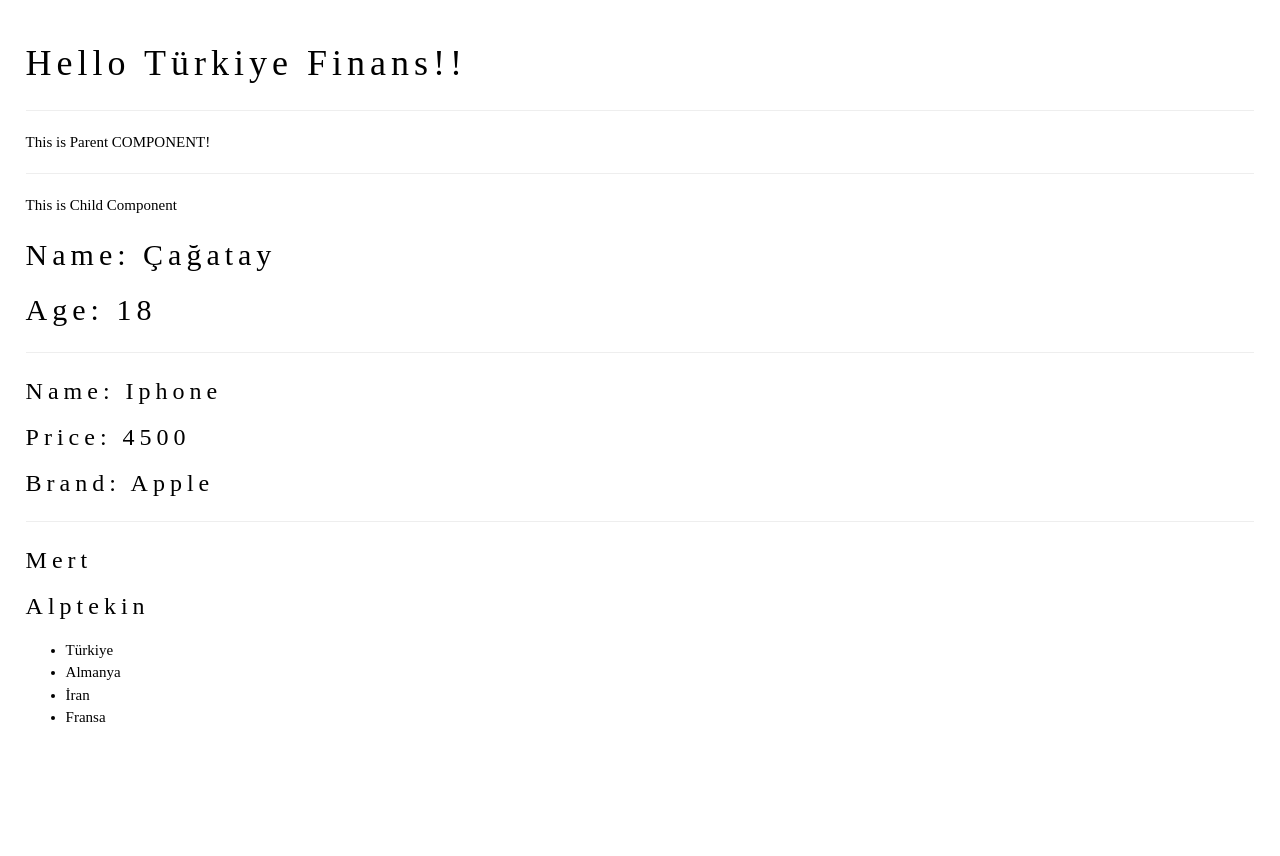
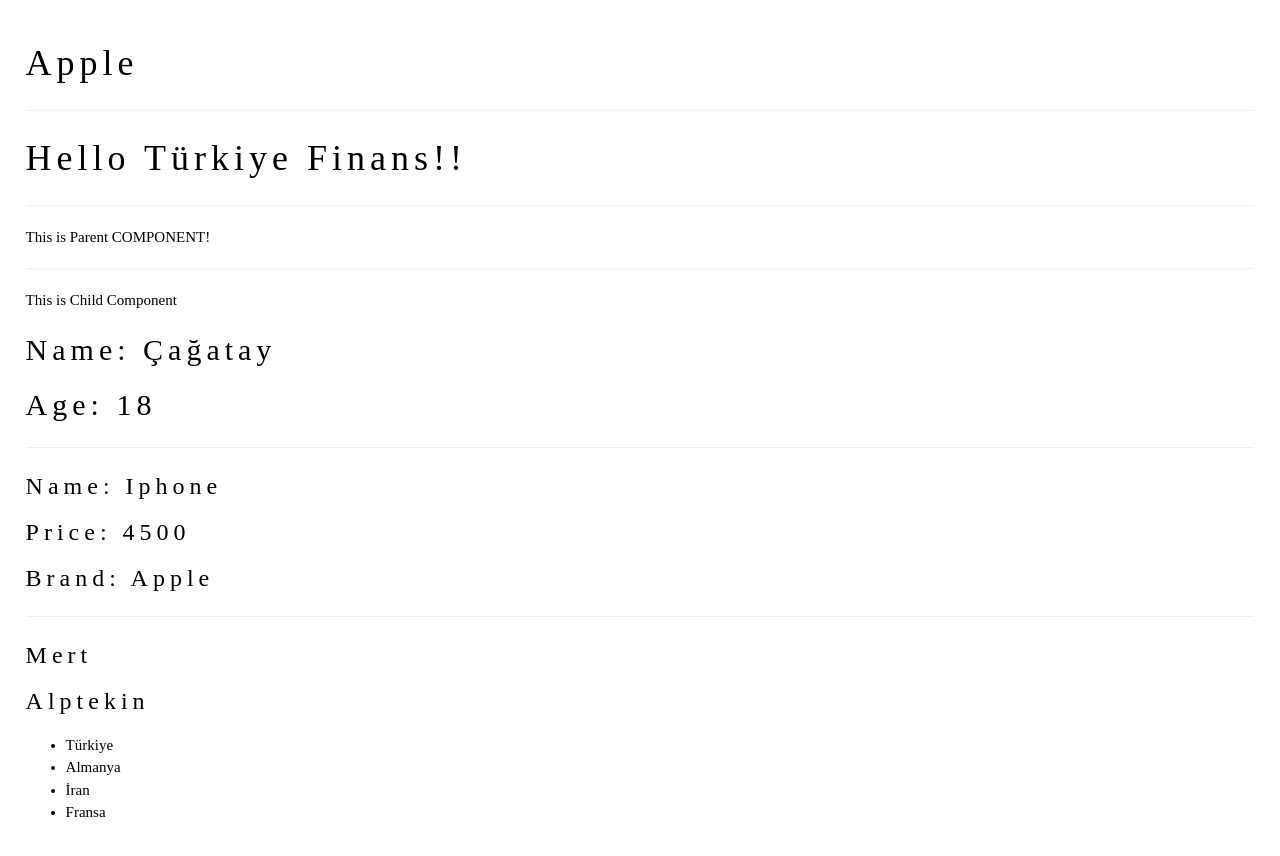
Before and after one commit to yakintech/tr-finans-react-tutorial, a React (Create React App) app: page / in a window 1280 px wide. Shown: the top 856 px of the page. Before the commit the page ends 800 px from the top, so only its background shows below. Built offline with nearby package versions, Linux system fonts and the light colour scheme.

Commit message:
prop types

```diff
--- a/package.json
+++ b/package.json
@@ -6,6 +6,7 @@
     "@testing-library/jest-dom": "^5.16.5",
     "@testing-library/react": "^13.4.0",
     "@testing-library/user-event": "^13.5.0",
+    "prop-types": "^15.8.1",
     "react": "^18.2.0",
     "react-dom": "^18.2.0",
     "react-scripts": "5.0.1",
--- a/src/dersler/props/ParentComp.jsx
+++ b/src/dersler/props/ParentComp.jsx
@@ -3,6 +3,7 @@
 import Child3Comp from './Child3Comp';
 import ChildComp from './ChildComp'
 import DefaultPropSample from './DefaultPropSample';
+import PropTypesSample from './PropTypesSample';
 
 function ParentComp() {
 
@@ -23,7 +24,10 @@
     }
 
     return (<>
-        <DefaultPropSample title='Hello Türkiye Finans!!'/>
+        <PropTypesSample companyName='Apple'/>
+        <hr></hr>
+
+        <DefaultPropSample title='Hello Türkiye Finans!!' />
         <hr></hr>
 
         <div>This is Parent COMPONENT! </div>
--- /dev/null
+++ b/src/dersler/props/PropTypesSample.jsx
@@ -0,0 +1,15 @@
+import React from 'react'
+import PropTypes from 'prop-types';
+
+function PropTypesSample(props) {
+  return (<>
+    <h1>{props.companyName}</h1>
+  </>
+  )
+}
+
+PropTypesSample.propTypes = {
+    companyName: PropTypes.string
+}
+
+export default PropTypesSample
```
Also changed, not shown: kaynaklar.txt, 1 other file (tests, documents, lock files or other folders).
